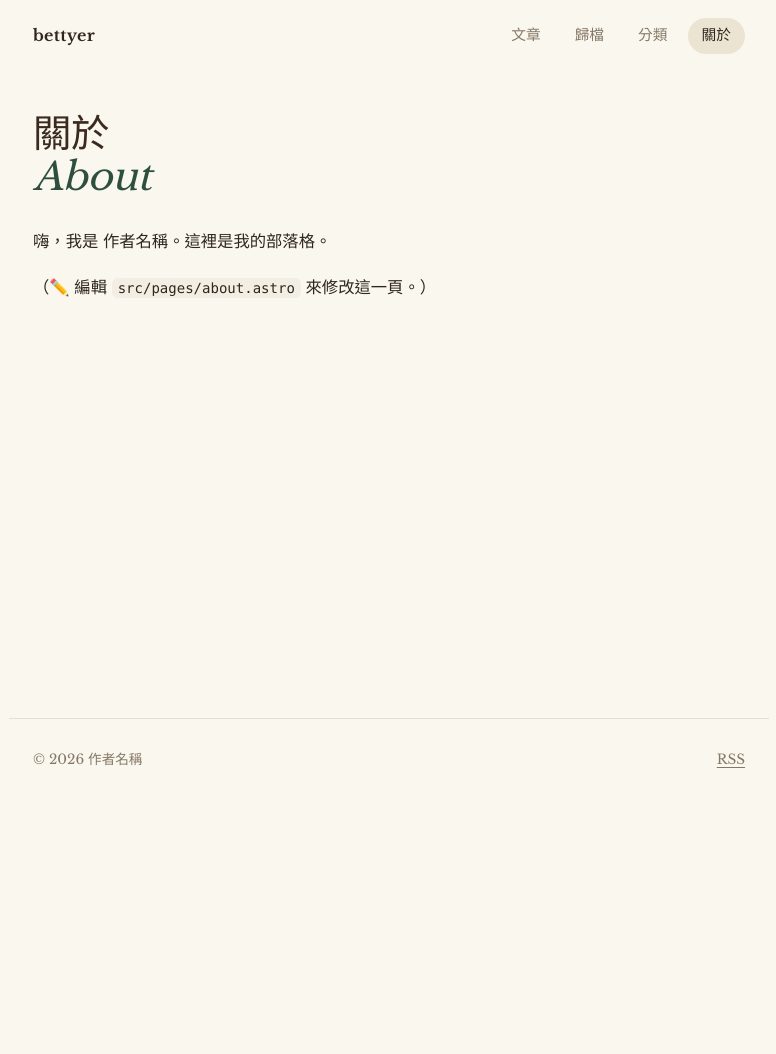
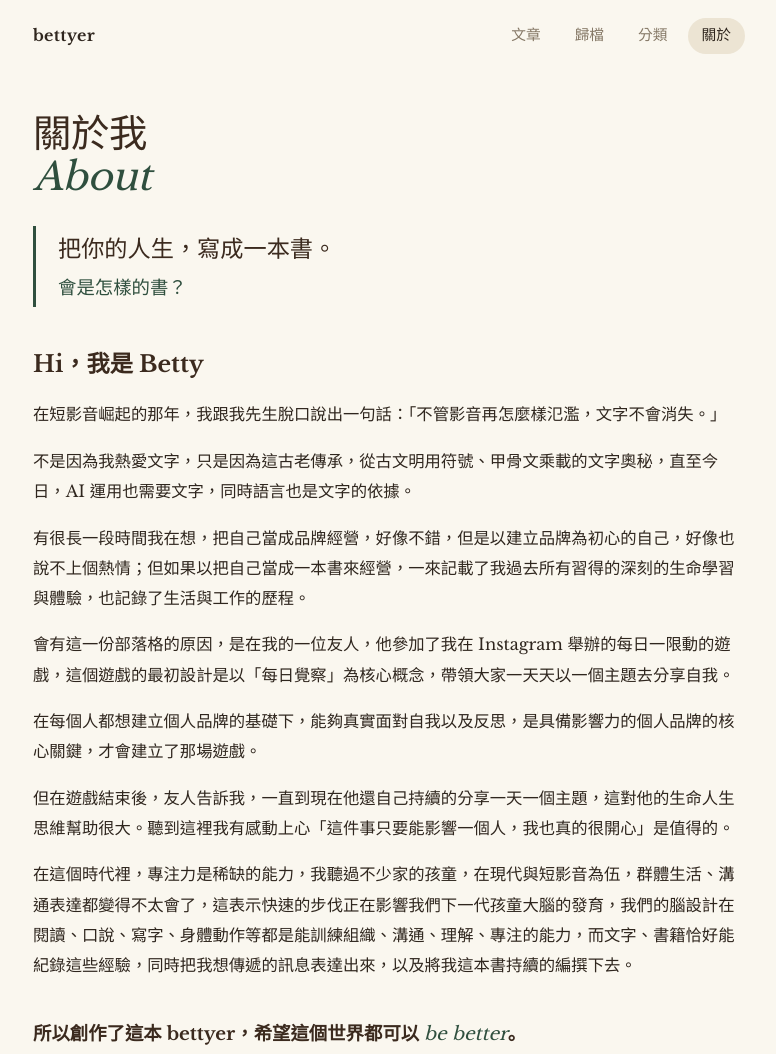
Before and after one commit to wwhitw-ship-it/wwhitw-ship-it.github.io, an Astro site: page /about in a window 1280 px wide. Shown: the top 1054 px of the page, without its empty margins (251-1027 px from the left). Before the commit the page ends 800 px from the top, so only its background shows below. Built offline with nearby package versions, Linux system fonts and the light colour scheme; Astro itself is replaced by a stand-in of ours.

Commit message:
新增「關於我」頁內容，作者設為 Betty
Co-Authored-By: Claude Opus 5.5 <noreply@anthropic.com>
Claude-Session: https://claude.ai/code/session_01NRLCTnQ9hMEJmxjPusHq8G

```diff
--- a/src/pages/about.astro
+++ b/src/pages/about.astro
@@ -1,11 +1,31 @@
 ---
 import Base from '../layouts/Base.astro';
-import { SITE } from '../site.config';
 ---
-<Base title="關於">
-  <section class="hero small"><h1><span>關於</span><em>About</em></h1></section>
-  <div class="prose">
-    <p>嗨，我是 {SITE.author}。這裡是我的部落格。</p>
-    <p>（✏️ 編輯 <code>src/pages/about.astro</code> 來修改這一頁。）</p>
+<Base title="關於我" description="把你的人生，寫成一本書。會是怎樣的書？Hi，我是 Betty。">
+  <section class="hero small"><h1><span>關於我</span><em>About</em></h1></section>
+
+  <blockquote class="about-lead">
+    <p>把你的人生，寫成一本書。</p>
+    <p class="about-ask">會是怎樣的書？</p>
+  </blockquote>
+
+  <div class="prose about">
+    <h2>Hi，我是 Betty</h2>
+
+    <p>在短影音崛起的那年，我跟我先生脫口說出一句話：「不管影音再怎麼樣氾濫，文字不會消失。」</p>
+
+    <p>不是因為我熱愛文字，只是因為這古老傳承，從古文明用符號、甲骨文乘載的文字奧秘，直至今日，AI 運用也需要文字，同時語言也是文字的依據。</p>
+
+    <p>有很長一段時間我在想，把自己當成品牌經營，好像不錯，但是以建立品牌為初心的自己，好像也說不上個熱情；但如果以把自己當成一本書來經營，一來記載了我過去所有習得的深刻的生命學習與體驗，也記錄了生活與工作的歷程。</p>
+
+    <p>會有這一份部落格的原因，是在我的一位友人，他參加了我在 Instagram 舉辦的每日一限動的遊戲，這個遊戲的最初設計是以「每日覺察」為核心概念，帶領大家一天天以一個主題去分享自我。</p>
+
+    <p>在每個人都想建立個人品牌的基礎下，能夠真實面對自我以及反思，是具備影響力的個人品牌的核心關鍵，才會建立了那場遊戲。</p>
+
+    <p>但在遊戲結束後，友人告訴我，一直到現在他還自己持續的分享一天一個主題，這對他的生命人生思維幫助很大。聽到這裡我有感動上心「這件事只要能影響一個人，我也真的很開心」是值得的。</p>
+
+    <p>在這個時代裡，專注力是稀缺的能力，我聽過不少家的孩童，在現代與短影音為伍，群體生活、溝通表達都變得不太會了，這表示快速的步伐正在影響我們下一代孩童大腦的發育，我們的腦設計在閱讀、口說、寫字、身體動作等都是能訓練組織、溝通、理解、專注的能力，而文字、書籍恰好能紀錄這些經驗，同時把我想傳遞的訊息表達出來，以及將我這本書持續的編撰下去。</p>
+
+    <p class="about-end">所以創作了這本 bettyer，希望這個世界都可以 <em>be better</em>。</p>
   </div>
 </Base>
--- a/src/site.config.ts
+++ b/src/site.config.ts
@@ -4,7 +4,7 @@ export const SITE = {
   /** 首頁標題第二行（斜體），建議用英文，例如 Journal、Notes、Diary */
   tagline: 'Journal',
   description: '記錄生活、想法與學習筆記。',
-  author: '作者名稱',
+  author: 'Betty',
   lang: 'zh-Hant',
   /** 配色：cream（米白＋大地色，預設）、butter（奶油黃）、yellow（亮黃）、gray（灰）、lavender（淡紫） */
   theme: 'cream' as 'cream' | 'butter' | 'yellow' | 'gray' | 'lavender',
--- a/src/styles/global.css
+++ b/src/styles/global.css
@@ -208,3 +208,12 @@ main.wrap { flex: 1; padding-top: 40px; padding-bottom: 72px; }
   .tab-bar a[aria-current='page'] { opacity: 1; }
   .tab-bar a span { position: absolute; width: 1px; height: 1px; overflow: hidden; clip: rect(0 0 0 0); }
 }
+
+/* ===== 關於我 ===== */
+.about-lead { margin: 0 0 40px; padding: 4px 0 4px 22px; border-left: 3px solid var(--accent); }
+.about-lead p { margin: 0; font-size: 1.45rem; line-height: 1.6; color: var(--heading, var(--text)); }
+.about-lead .about-ask { color: var(--accent); font-size: 1.15rem; margin-top: 6px; }
+.about h2 { margin-top: 0; }
+.about-end { margin-top: 2em; font-size: 1.15rem; color: var(--heading, var(--text)); font-weight: 700; }
+.about-end em { color: var(--accent); font-weight: 400; font-family: 'Libre Baskerville', var(--serif); }
+@media (max-width: 720px) { .about-lead p { font-size: 1.25rem; } }
```
